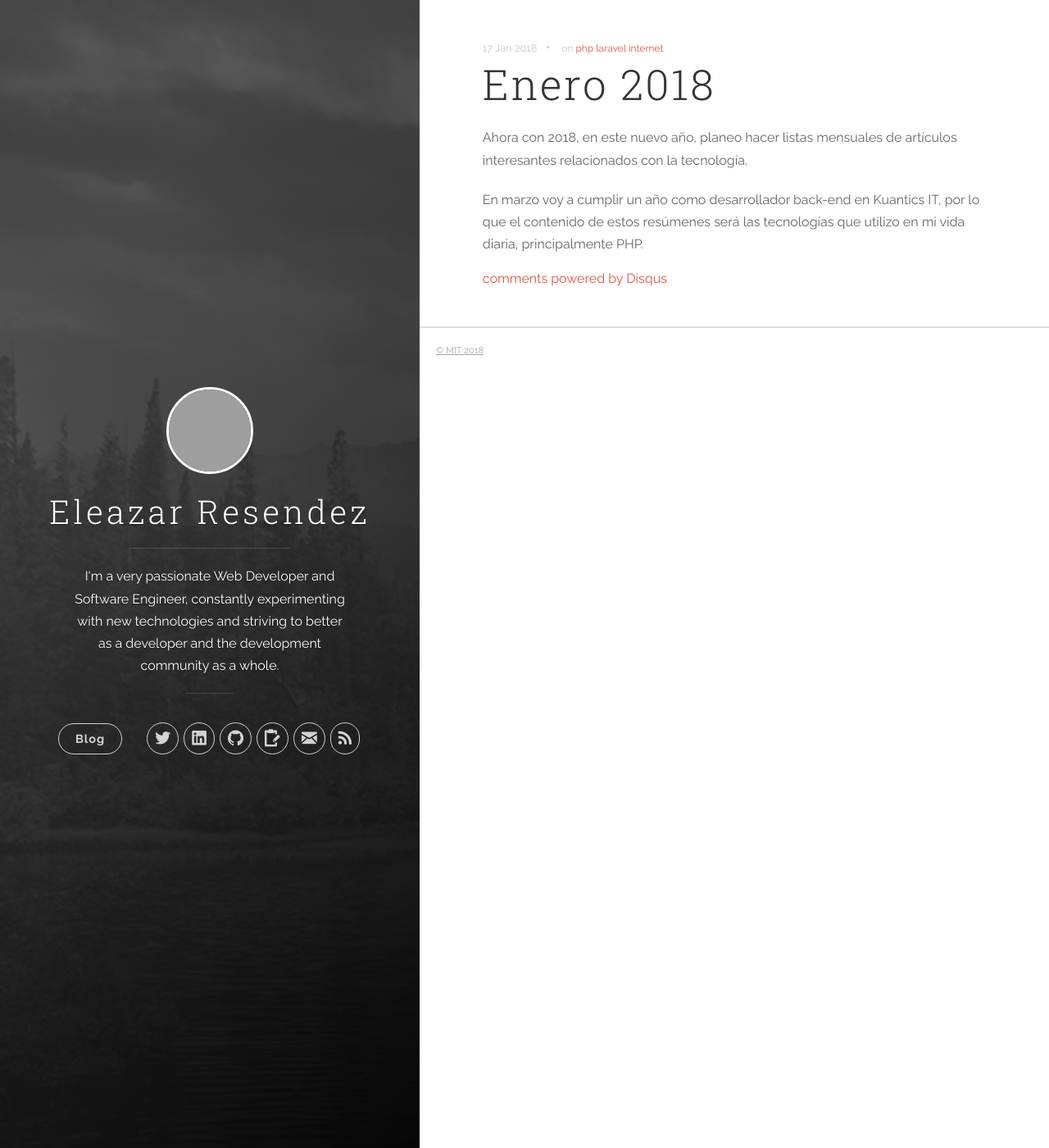
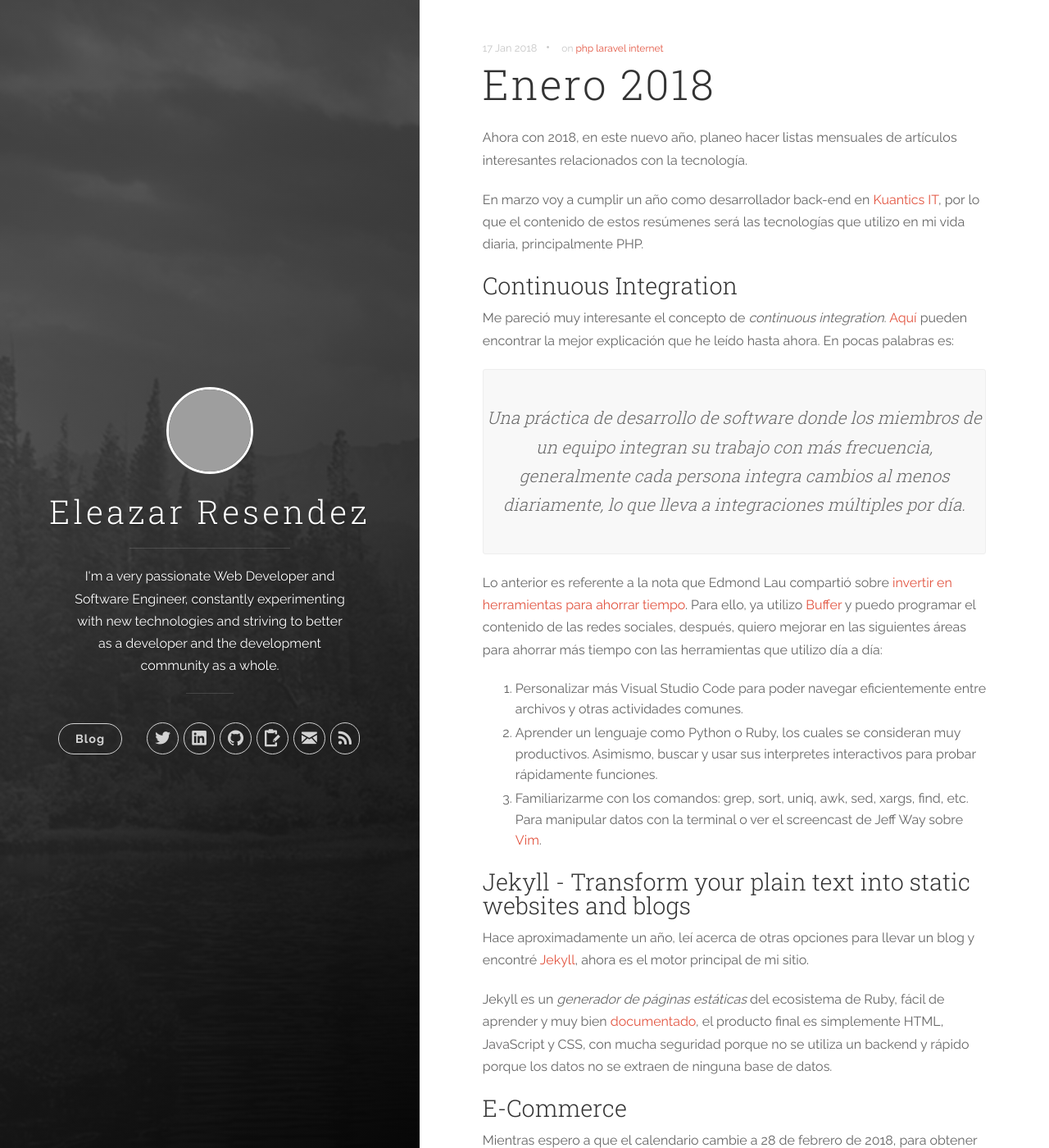
Before and after one commit to eleazarbr/eleazarbr.github.io, a Jekyll site: the page built from _posts/2018-01-17-january-2018.markdown, in a window 1280 px wide and 1400 px high. Shown: the whole window at 82% size. Built offline with Jekyll 4.4.1, drawn with Linux system fonts in a browser that asks for light colours; nearby versions of some CDN libraries; comment, search, counter and statistics services are not loaded; some of the changed text lies outside the part shown; grey boxes are pictures that could not be loaded.

Commit message:
updated january post

```diff
--- a/_posts/2018-01-17-january-2018.markdown
+++ b/_posts/2018-01-17-january-2018.markdown
@@ -6,4 +6,31 @@
 ---
 Ahora con 2018, en este nuevo año, planeo hacer listas mensuales de artículos interesantes relacionados con la tecnología.
 
-En marzo voy a cumplir un año como desarrollador back-end en Kuantics IT, por lo que el contenido de estos resúmenes será las tecnologías que utilizo en mi vida diaria, principalmente PHP.
+En marzo voy a cumplir un año como desarrollador back-end en [Kuantics IT](http://www.kuantics.com/), por lo que el contenido de estos resúmenes será las tecnologías que utilizo en mi vida diaria, principalmente PHP.
+
+### Continuous Integration
+
+Me pareció muy interesante el concepto de _continuous integration_. [Aquí](https://martinfowler.com/articles/continuousIntegration.html) pueden encontrar la mejor explicación que he leído hasta ahora. En pocas palabras es:
+
+> Una práctica de desarrollo de software donde los miembros de un equipo integran su trabajo con más frecuencia, generalmente cada persona integra cambios al menos diariamente, lo que lleva a integraciones múltiples por día.
+
+Lo anterior es referente a la nota que Edmond Lau compartió sobre [invertir en herramientas para ahorrar tiempo](http://www.effectiveengineer.com/blog/the-compounding-power-of-time-saving-tools). Para ello, ya utilizo [Buffer](https://buffer.com/app) y puedo programar el contenido de las redes sociales, después, quiero mejorar en las siguientes áreas para ahorrar más tiempo con las herramientas que utilizo día a día:
+
+1. Personalizar más Visual Studio Code para poder navegar eficientemente entre archivos y otras actividades comunes.
+2. Aprender un lenguaje como Python o Ruby, los cuales se consideran muy productivos. Asimismo, buscar y usar sus interpretes interactivos para probar rápidamente funciones.
+3. Familiarizarme con los comandos: grep, sort, uniq, awk, sed, xargs, find, etc. Para manipular datos con la terminal o ver el screencast de Jeff Way sobre [Vim](https://laracasts.com/series/vim-mastery).
+
+
+### Jekyll - Transform your plain text into static websites and blogs
+
+Hace aproximadamente un año, leí acerca de otras opciones para llevar un blog y encontré [Jekyll](https://jekyllrb.com/), ahora es el motor principal de mi sitio.
+
+Jekyll es un _generador de páginas estáticas_ del ecosistema de Ruby, fácil de aprender y muy bien [documentado](https://jekyllrb.com/docs/home/), el producto final es simplemente HTML, JavaScript y CSS, con mucha seguridad porque no se utiliza un backend y rápido porque los datos no se extraen de ninguna base de datos.
+
+
+### E-Commerce
+
+Mientras espero a que el calendario cambie a 28 de febrero de 2018, para obtener el primer release de [GetCandy](https://getcandy.io/), una API de comercio electrónico y sistema de administración diseñado para crear tiendas, empecé a utilizar [Magento](https://magento.com/).
+
+<!-- Todo: Falta compartir los articulos -->
+<!-- Despues de leer demasiado sobre el tema, considero que es la mejor opción de sistemas open source que existen, además el stack que utiliza es de mi agrado porque es lo que he estado utilizando estos últimos años: *PHP, Zend Framework, PSR0-4, composer, HTML5, CSS3 (SASS), jQuery, Symfony, Apache, MySQL, Gulp y Twig*.  -->
```
